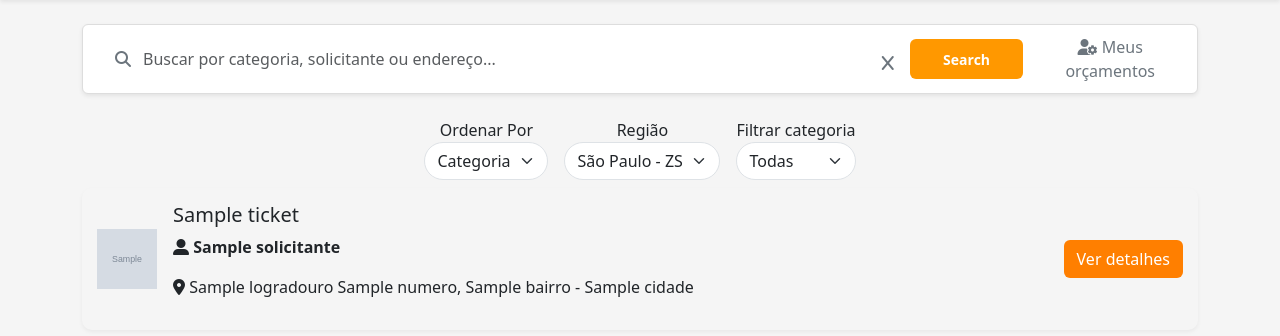
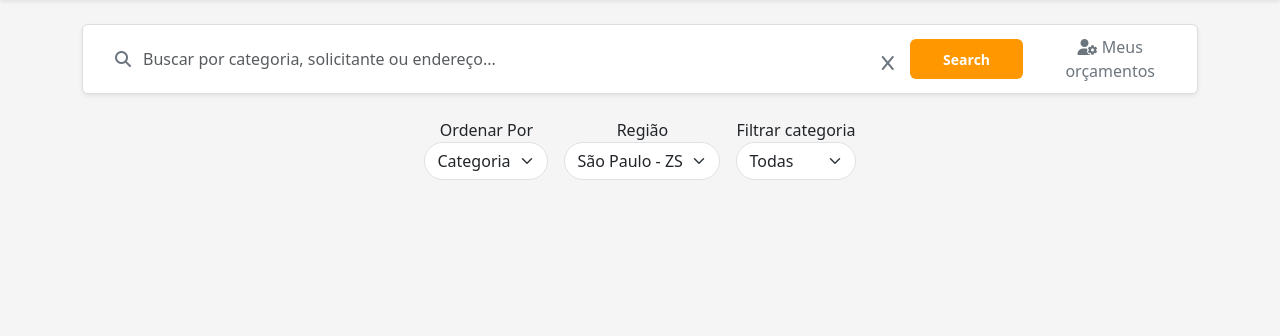
Before and after one commit to Adan-Marques/tcc_ads, a Django app: template templates/prestador/ticketPrestador.html in a window 1280 px wide. Shown: the part 78-414 px from the top of the page. Run offline with Django 5.2, Linux system fonts and the light colour scheme; the template is opened without the code that fills it: most values are stand-ins (such as "Sample title", 1, 10 or a date in 2020); grey boxes marked "Sample" are stand-in pictures.

Commit message:
fix: correção da home e ticketPrestador

```diff
--- a/templates/home-card-prestador.html
+++ b/templates/home-card-prestador.html
@@ -2,7 +2,7 @@
     <div class="row justify-content-center">
         <div class="col-12 col-md-4 mb-4">
             <div class="service-card">
-                <h3><i class="fa-solid fa-clipboard-list"></i> Solicitações recebidas</h3>
+                <h3><i class="fa-solid fa-clipboard-list"></i> Serviços disponíveis</h3>
                 <p>Acompanhe os pedidos de orçamento que você recebeu e envie sua proposta.</p>
                 <a href="{% url 'ticket-prestador' %}" class="btn">Ver solicitações &rsaquo;</a>
             </div>
--- a/templates/prestador/ticketPrestador.html
+++ b/templates/prestador/ticketPrestador.html
@@ -43,23 +43,26 @@
     <!-- lista de serviços -->
     <!-- TODO: SELECIONAR INFORMAÇÕES MELHORES SOBRE O TICKET PARA LISTAR -->
     {% for ticket in tickets %}
+    {% if ticket.status == 'A' %}
     <div class="job-card d-flex border-0 align-items-center justify-content-between mb-4">
         <div class="me-3">
-            <img src="{{ ticket.imagem.url }}" alt="Imagem do serviço"
-                style="width: 60px; height: 60px;">
+            <img src="{{ ticket.imagem.url }}" alt="Imagem do serviço"  class="rounded-circle" style="width: 100px; height: 100px;">
         </div>
 
         <div class="flex-grow-1">
             <h5>{{ ticket.titulo }}</h5>
             <p class="mb-3"><i class="fa-solid fa-user-large"></i> <strong>{{ ticket.solicitante }}</strong></p>
-            <p class="mb-3"><i class="fa-solid fa-location-dot"></i> {{ ticket.endereco.logradouro }} {{ ticket.endereco.numero }}, {{ ticket.endereco.bairro }} - {{ ticket.endereco.cidade }}
-</p>
+            <p class="mb-3"><i class="fa-solid fa-calendar-days"></i> {{ ticket.dataCriacao|date:"d/m/Y" }}</p>
+            <p class="mb-3"><i class="fa-solid fa-tag"></i> {{ ticket.get_categoria_display }}</p>
+            <p class="mb-3"><i class="fa-solid fa-location-dot"></i> {{ ticket.endereco.logradouro }} {{ticket.endereco.numero }}, {{ ticket.endereco.bairro }} - {{ ticket.endereco.cidade }}
+            </p>
         </div>
 
         <div class="ms-auto">
             <a href="{% url 'ticket-orcamento' ticket.id %}" class="btn btn-orange">Ver detalhes</a>
         </div>
     </div>
+    {% endif %}
     {% empty %}
     <p class="text-muted">Nenhum ticket disponível no momento.</p>
     {% endfor %}
```
Also changed, not shown: static/images/1.png, static/images/12.jpg (deleted).
